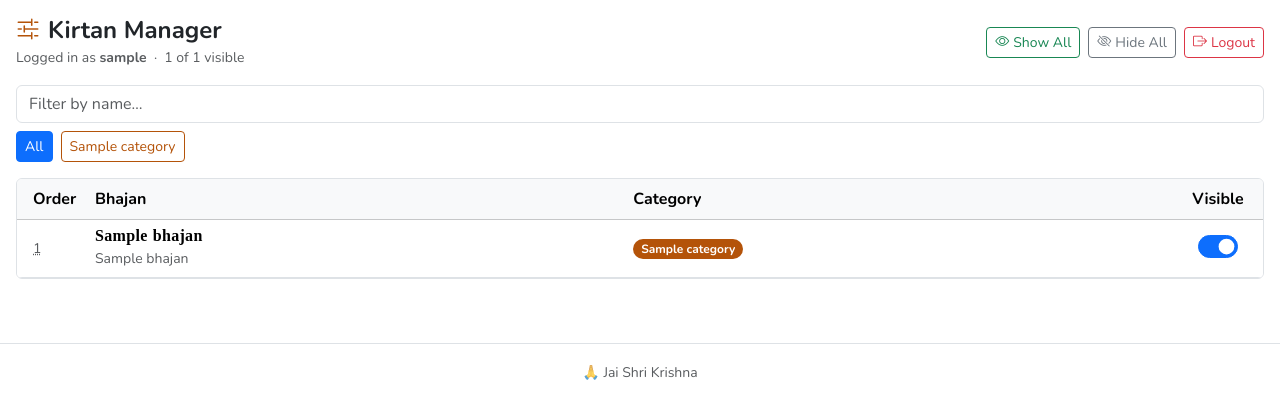
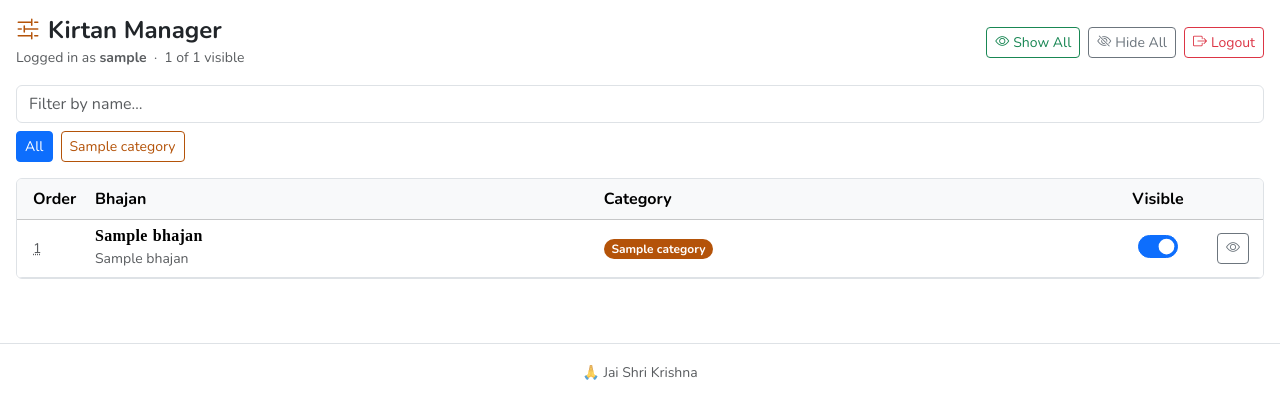
Before and after one commit to dharmesp/bhajan-kirtan, a Flask app: page /manage/ in a window 1280 px wide. Shown: the part 55-474 px from the top of the page. Run offline with Flask 3, Linux system fonts and the light colour scheme; the visitor is signed in with stand-in values (Sample User, id 1); tables that the repository leaves empty hold one stand-in row (values such as "Sample post"); some libraries are stand-ins or nearby versions.

Commit message:
Manager: add view bhajan button and back-to-manager link

```diff
--- a/shrikirtan/templates/bhajan.html
+++ b/shrikirtan/templates/bhajan.html
@@ -9,6 +9,11 @@
 
     <!-- Row 1: back + dropdown -->
     <div class="d-flex align-items-center gap-2 mb-2">
+      {% if session.get('manager_logged_in') %}
+      <a href="{{ url_for('manage.dashboard') }}" class="btn btn-sm btn-outline-primary flex-shrink-0" aria-label="Back to manager">
+        <i class="bi bi-sliders2"></i>
+      </a>
+      {% endif %}
       <a href="{{ url_for('public.index') }}" class="btn btn-sm btn-outline-secondary flex-shrink-0" aria-label="Back to list">
         <i class="bi bi-arrow-left"></i>
       </a>
--- a/shrikirtan/templates/manage/dashboard.html
+++ b/shrikirtan/templates/manage/dashboard.html
@@ -51,6 +51,7 @@
           <th>Bhajan</th>
           <th class="d-none d-sm-table-cell">Category</th>
           <th class="text-center" style="width:90px">Visible</th>
+          <th class="text-center" style="width:60px"></th>
         </tr>
       </thead>
       <tbody>
@@ -93,6 +94,15 @@
                      {{ 'checked' if b.is_visible else '' }}
                      style="width:2.5em;height:1.4em;cursor:pointer" />
             </div>
+          </td>
+
+          <!-- View link -->
+          <td class="text-center">
+            <a href="{{ url_for('public.view_bhajan', slug=b.slug) }}"
+               target="_blank"
+               class="btn btn-sm btn-outline-secondary" title="View bhajan">
+              <i class="bi bi-eye"></i>
+            </a>
           </td>
         </tr>
         {% endfor %}
```
